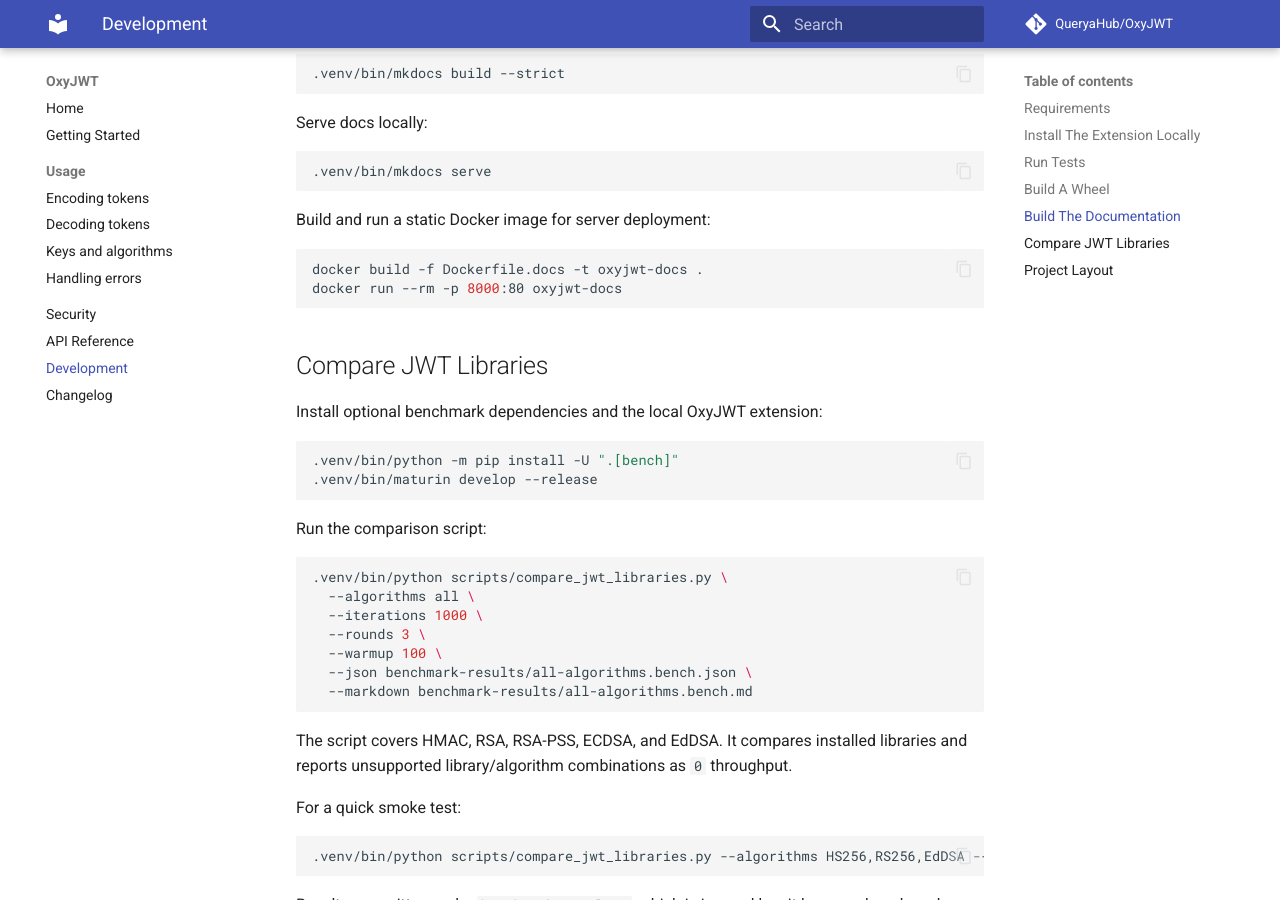
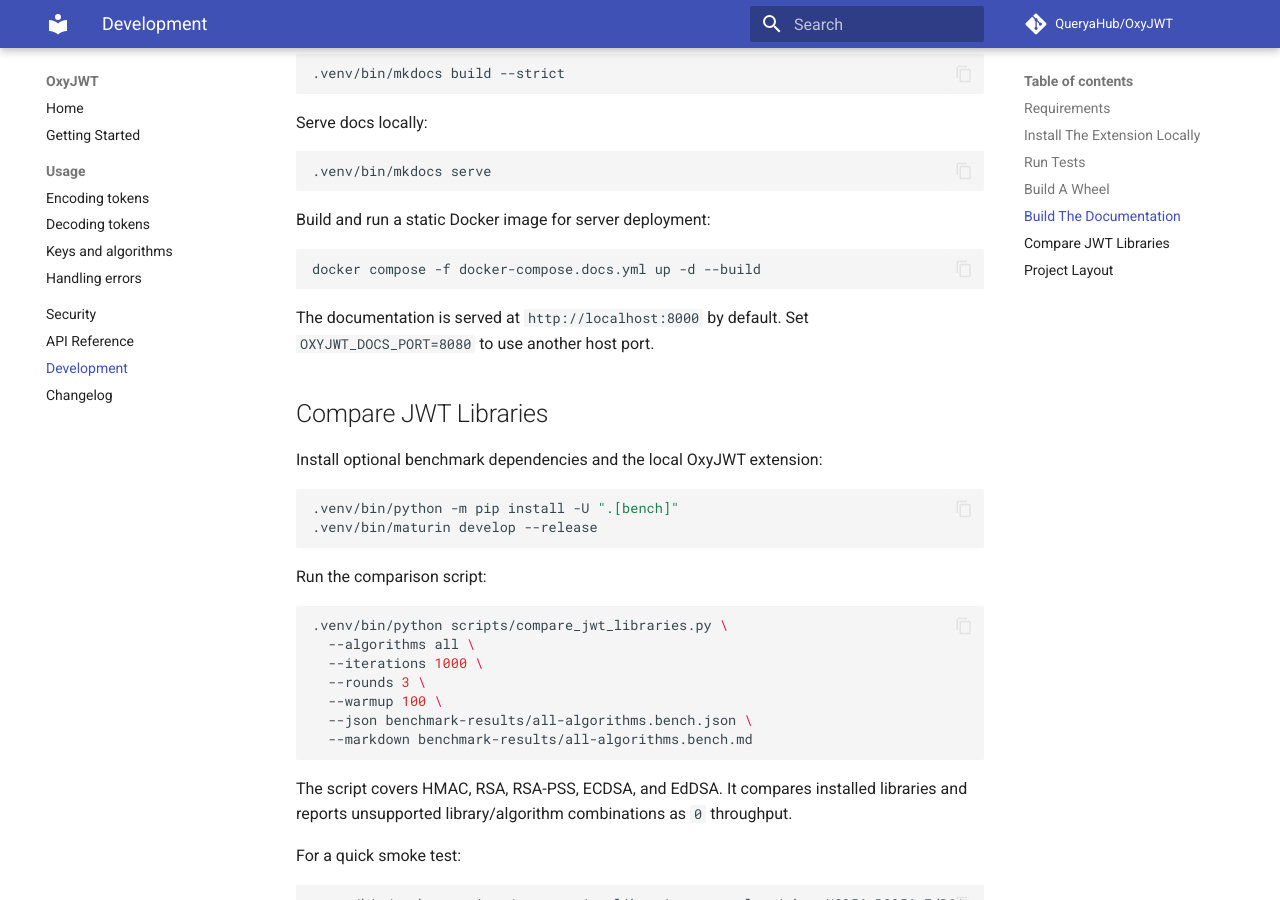
Before and after one commit to QueryaHub/OxyJWT, an MkDocs documentation site: the page built from docs/development.md, in a window 1280 px wide and 900 px high, scrolled down 1249 px. Built offline with MkDocs 1.6.1 and Material for MkDocs 9.7.7, drawn with Linux system fonts in a browser that asks for light colours; comment, search, counter and statistics services are not loaded.

Commit message:
docker-compose docs

````diff
--- a/docs/development.md
+++ b/docs/development.md
@@ -64,9 +64,10 @@ Serve docs locally:
 Build and run a static Docker image for server deployment:
 
 ```bash
-docker build -f Dockerfile.docs -t oxyjwt-docs .
-docker run --rm -p 8000:80 oxyjwt-docs
+docker compose -f docker-compose.docs.yml up -d --build
 ```
+
+The documentation is served at `http://localhost:8000` by default. Set `OXYJWT_DOCS_PORT=8080` to use another host port.
 
 ## Compare JWT Libraries
 
````
Also changed, not shown: README.md (+3 -2 lines), docker-compose.docs.yml (added, +9 -0 lines).
